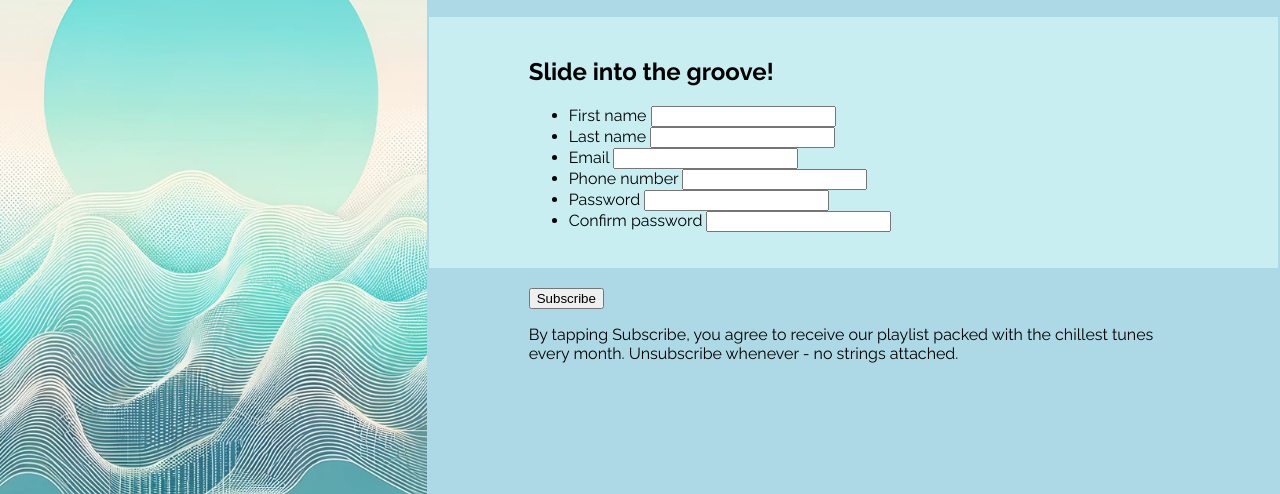
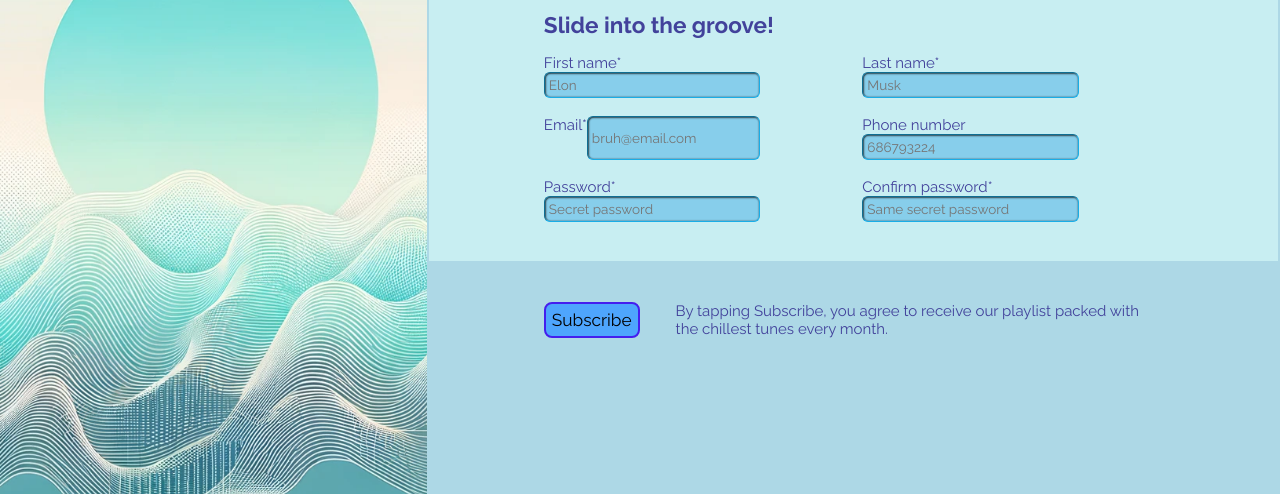
Before and after one commit to Ikerdiazmontilla/form, a plain HTML site: page index.html in a window 1280 px wide. Shown: the part 196-690 px from the top of the page. Drawn offline with Linux system fonts and the light colour scheme.

Commit message:
Finish css and html

```diff
--- a/index.html
+++ b/index.html
@@ -36,28 +36,28 @@
                 <h2>Slide into the groove!</h2>
                 <ul>
                     <li>
-                        <label for="fName">First name</label>
-                        <input type="text">
+                        <label for="f-name">First name*</label>
+                        <input type="text" name="fName" id="f-name" placeholder="Elon" required>
                     </li>
                     <li>
-                        <label for="sName">Last name</label>
-                        <input type="text">
+                        <label for="s-name">Last name*</label>
+                        <input type="text" name="sName" id="s-name"  placeholder="Musk" required>
                     </li>
                     <li>
-                        <label for="email">Email</label>
-                        <input type="email">
+                        <label for="email">Email*</label>
+                        <input type="email" name="email" id="email" placeholder="bruh@email.com" required>
                     </li>
                     <li>
                         <label for="phone">Phone number</label>
-                        <input type="tel">
+                        <input type="tel" name="phone" id="phone" placeholder="686793224">
                     </li>
                     <li>
-                        <label for="password">Password</label>
-                        <input type="password">
+                        <label for="password">Password*</label>
+                        <input type="password" name="password" id="password" placeholder="Secret password" required>
                     </li>
                     <li>
-                        <label for="confirm">Confirm password</label>
-                        <input type="password">
+                        <label for="confirm">Confirm password*</label>
+                        <input type="password" name="confirm" id="confirm" placeholder="Same secret password" required>
                     </li>
                 </ul>
             </fieldset>
@@ -65,9 +65,9 @@
                 <button>
                     Subscribe
                 </button>
-                <p>
-                    By tapping Subscribe, you agree to receive our playlist packed with the chillest tunes every month. Unsubscribe whenever - no strings attached.
-                </p>
+                <div>
+                    By tapping Subscribe, you agree to receive our playlist packed with the chillest tunes every month.
+                </div>
             </fieldset>
         </form>
     </div>
--- a/style.css
+++ b/style.css
@@ -1,13 +1,61 @@
-
+/*Basic styling and removing defaults*/
+:root{
+    font-size:15px ;
+    color:rgb(66, 66, 155);
+}
 
 body{
     font-family: Raleway, sans-serif;
     margin: 0px;
     padding: 0px;
     display: flex;
-    min-height: 100vh;
+    height: 100vh;
+}
 
+fieldset{
+    border: none;
+    padding-left: 9vw;
+    padding-right: 9vw;
+    padding-top: 5.1vh;
+    padding-bottom: 4.9vh;
 }
+
+ul{
+    margin: 0px;
+    padding: 0px;
+    list-style: none;
+}
+
+h1 + div{
+    font-size: 1.3rem;
+}
+
+h1 {
+    margin-bottom: 12px;
+    margin-top: 0px;
+    font-size: 1.6rem;
+}
+
+h2{
+    margin-bottom: 16px;
+    margin-top: 0px;
+    font-size: 1.5rem;
+}
+
+input{
+    border: 0px;
+    font: inherit;
+    margin: 0px;
+    padding: 0px;
+}
+
+button{
+    border: 0px;
+    font:inherit;
+    margin: 0px;
+}
+
+/*Actual styling*/
 
 .decoration{
     flex: 1;
@@ -23,7 +71,7 @@ body{
     background-color: #A9E9DA;
     width: 100%;
     aspect-ratio: 4/1;
-    opacity: 0.7;
+    opacity: 0.8;
     flex: none;
     display: flex;
     justify-content: flex-start;
@@ -44,26 +92,68 @@ body{
     background-color: rgb(173, 216, 230);
     display: flex;
     flex-direction: column;
-    padding-top: 50px;
-    padding-bottom: 50px;
+    padding-top: 0px;
+    padding-bottom: 0px;
 }
 
-h1 + div{
-    font-size: 1.4rem;
-}
-
-h1{
-    margin-bottom: 12px;
-}
-
-fieldset{
-    border: none;
-    padding-left: 100px;
-    padding-right: 100px;
-    padding-top: 20px;
-    padding-bottom: 20px;
-}
 
 .form-field{
     background-color: rgb(200, 238, 242);
 }
+
+ul{
+    display: flex;
+    flex-wrap: wrap;
+    gap: 18px;
+}
+
+li{
+    flex-basis: 35%;
+    display: flex;
+    flex-wrap: wrap;
+    margin-right: auto;
+}
+
+input{
+    flex: 1 1 60%;
+    max-width: 250px;
+    padding: 4px;
+    font-size: 0.9rem ;
+    background-color: rgb(135, 206, 235);
+    border:0.5px inset rgb(25, 173, 231);
+    border-radius: 6px;
+    box-shadow: inset 0.5px 0.5px 2px;
+}
+
+input:focus{
+    background-color: #A9E9DA;
+}
+
+input:invalid{
+    border: 1px solid red;
+}
+
+
+input:placeholder-shown{
+    border:0.5px inset rgb(25, 173, 231)
+}
+
+fieldset:last-child{
+    display: flex;
+    gap: 36px;
+}
+
+button{
+    border-radius: 8px;
+    background-color: rgb(78, 165, 253);
+    padding: 6px;
+    border: 2px solid #441eee;
+    font-size: 1.15rem;
+    max-height: 50px;
+}
+
+
+button:hover, button:focus{
+    background-color: #A9E9DA;
+    border: 2px inset rgb(78, 165, 253);
+}
```
